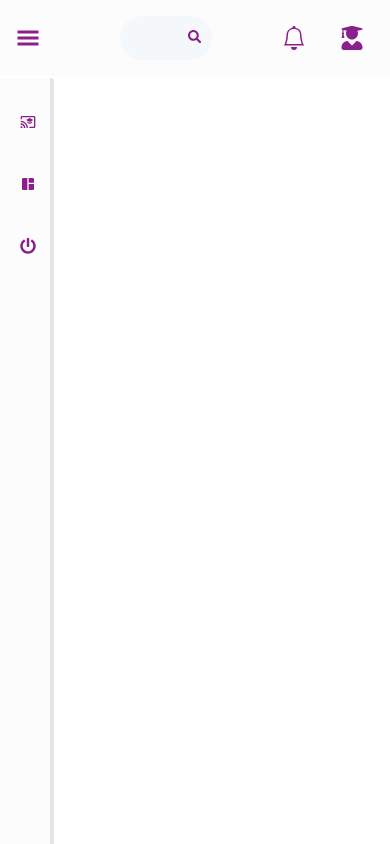
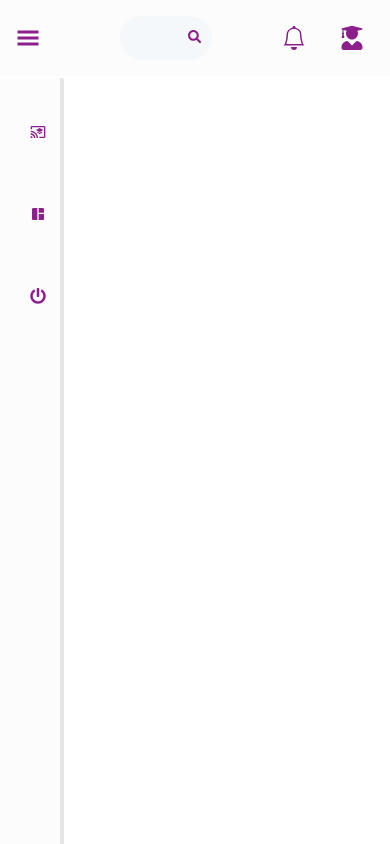
Before and after one commit to madhumitaamaharaj/virtualtutor, a React (Create React App) app: page / in a window 390 px wide. Built offline with nearby package versions, Linux system fonts and the light colour scheme.

Commit message:
Fix: sidebar css

```diff
--- a/src/components/Sidebar/Sidebar.jsx
+++ b/src/components/Sidebar/Sidebar.jsx
@@ -26,7 +26,7 @@ const Sidebar = () => {
           <strong style={iconStyle}>Dashboard</strong>
         </p>
       </div>
-      <div className={styles.logoutButton}>
+      <div className={styles.button}>
         <p>
           <span className={styles.icon} style={iconStyle}>
             <FaPowerOff />
--- a/src/components/Sidebar/Sidebar.module.css
+++ b/src/components/Sidebar/Sidebar.module.css
@@ -1,4 +1,3 @@
-
 .sidebar {
   background-color: #fcfcfc;
   width: 180px;
@@ -18,29 +17,33 @@
   margin-bottom: 10px;
   display: flex;
   align-items: center;
+  transition: background-color 0.3s;
+  cursor: pointer;
+  border-radius: 5px;
+  padding: 10px;
+}
+
+.button:hover {
+  background-color: #f8d7f8;
+
 }
 
 .icon {
   margin-right: 10px;
-
 }
 
-  .logoutButton {
-    display: flex;
-  flex-direction: column;
-  align-items: flex-start;
 
-  }
 
 
 @media (max-width: 768px) {
   .sidebar {
-    width: 10px;
+    width: 20px;
+    margin-right: 20px;
   }
+
   .button strong {
     display: none;
   }
-  .logoutButton  strong{
-    display: none;
+
+
 }
-}
```
Lines whose indentation alone changed are shown as unchanged.
